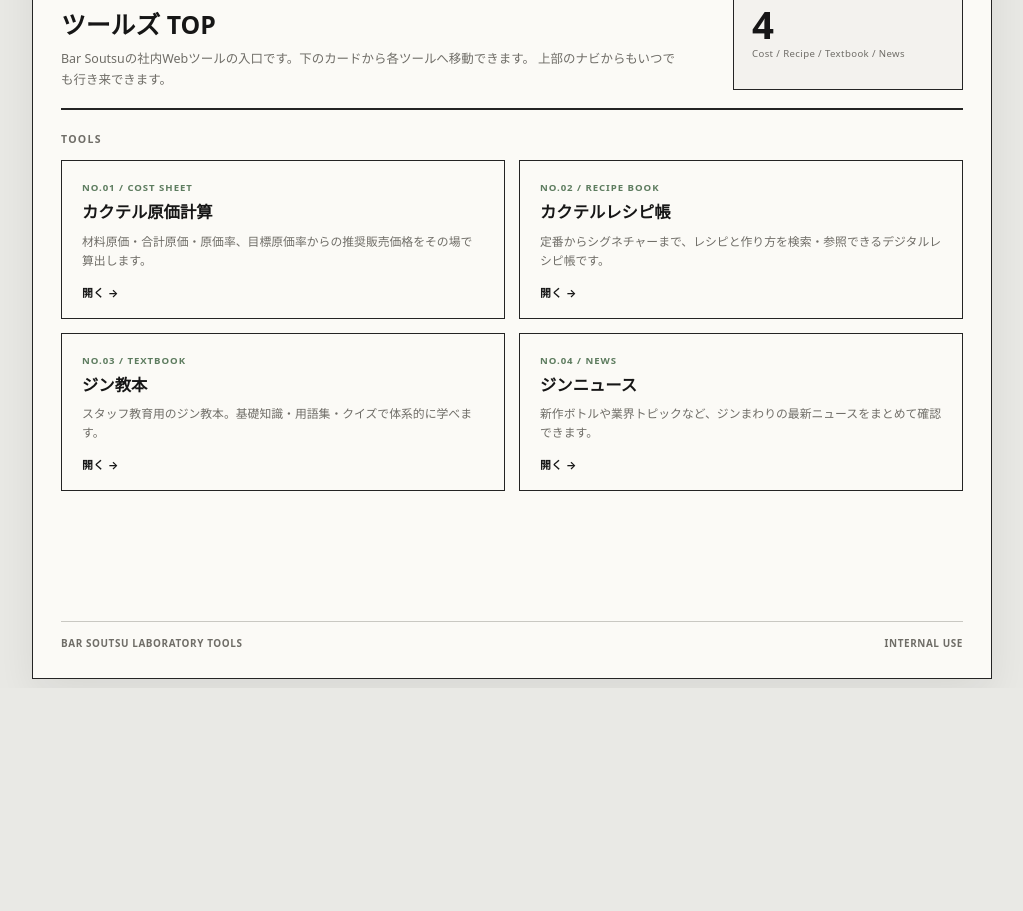
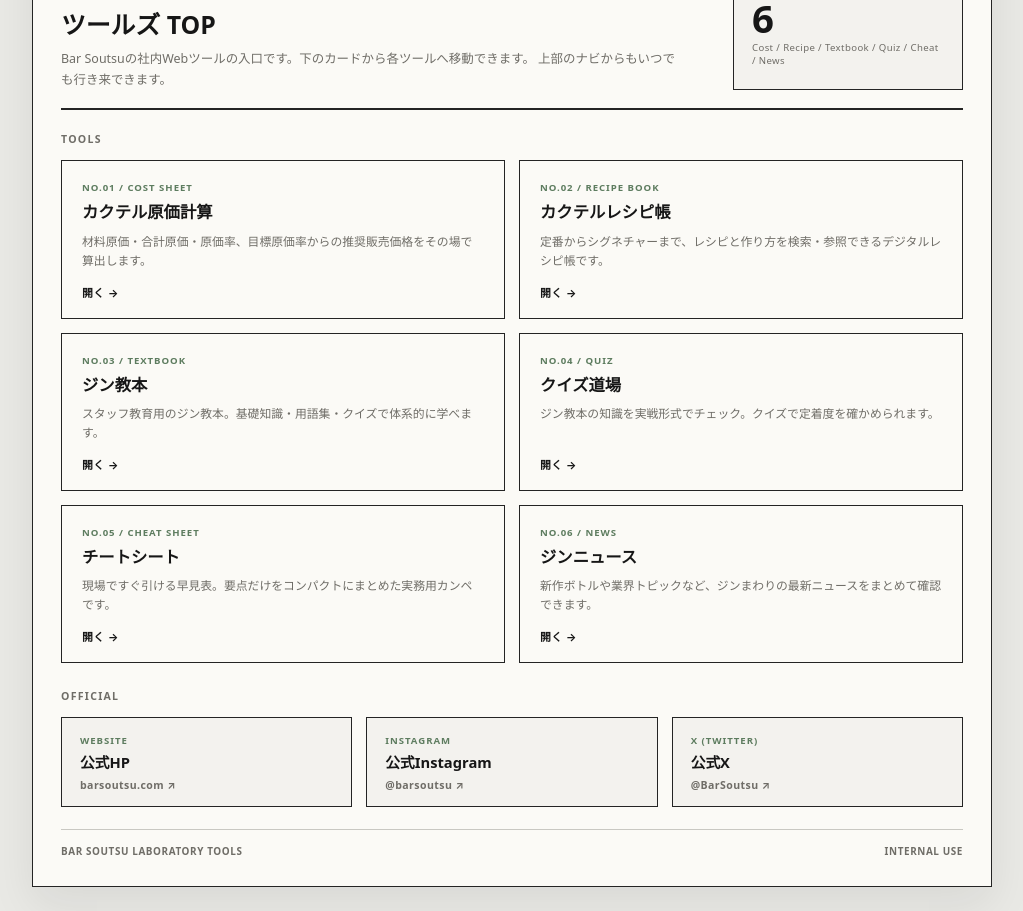
Before and after one commit to Sousuyou/top, a plain HTML site: page index.html in a window 1280 px wide. Shown: the part 136-1047 px from the top of the page, without its empty margins (128-1151 px from the left). Before the commit the page ends 824 px from the top, so only its background shows below. Drawn offline with Linux system fonts and the light colour scheme.

Commit message:
クイズ道場・チートシートのカード追加と公式リンク欄(HP/Instagram/X)を追加
Co-Authored-By: Claude Opus 4.8 <noreply@anthropic.com>

```diff
--- a/index.html
+++ b/index.html
@@ -40,8 +40,8 @@
         </div>
         <aside class="hero-panel" aria-label="収録ツール数">
           <span>収録ツール</span>
-          <strong>4</strong>
-          <small>Cost / Recipe / Textbook / News</small>
+          <strong>6</strong>
+          <small>Cost / Recipe / Textbook / Quiz / Cheat / News</small>
         </aside>
       </section>
 
@@ -76,13 +76,55 @@
             <span class="tool-go">開く →</span>
           </a>
 
+          <a class="tool-card" href="https://sousuyou.github.io/gin-textbook/quiz/">
+            <span class="tool-eyebrow">No.04 / Quiz</span>
+            <span class="tool-name">クイズ道場</span>
+            <span class="tool-desc">
+              ジン教本の知識を実戦形式でチェック。クイズで定着度を確かめられます。
+            </span>
+            <span class="tool-go">開く →</span>
+          </a>
+
+          <a class="tool-card" href="https://sousuyou.github.io/gin-textbook/cheatsheet/">
+            <span class="tool-eyebrow">No.05 / Cheat Sheet</span>
+            <span class="tool-name">チートシート</span>
+            <span class="tool-desc">
+              現場ですぐ引ける早見表。要点だけをコンパクトにまとめた実務用カンペです。
+            </span>
+            <span class="tool-go">開く →</span>
+          </a>
+
           <a class="tool-card" href="https://sousuyou.github.io/gin-news/">
-            <span class="tool-eyebrow">No.04 / News</span>
+            <span class="tool-eyebrow">No.06 / News</span>
             <span class="tool-name">ジンニュース</span>
             <span class="tool-desc">
               新作ボトルや業界トピックなど、ジンまわりの最新ニュースをまとめて確認できます。
             </span>
             <span class="tool-go">開く →</span>
+          </a>
+        </div>
+      </section>
+
+      <!-- 公式リンク -->
+      <section class="official-section" aria-labelledby="official-title">
+        <h2 id="official-title" class="section-label">Official</h2>
+        <div class="official-links">
+          <a class="official-link" href="https://barsoutsu.com/" target="_blank" rel="noopener noreferrer">
+            <span class="official-eyebrow">Website</span>
+            <span class="official-name">公式HP</span>
+            <span class="official-go">barsoutsu.com ↗</span>
+          </a>
+
+          <a class="official-link" href="https://www.instagram.com/barsoutsu/" target="_blank" rel="noopener noreferrer">
+            <span class="official-eyebrow">Instagram</span>
+            <span class="official-name">公式Instagram</span>
+            <span class="official-go">@barsoutsu ↗</span>
+          </a>
+
+          <a class="official-link" href="https://x.com/BarSoutsu" target="_blank" rel="noopener noreferrer">
+            <span class="official-eyebrow">X (Twitter)</span>
+            <span class="official-name">公式X</span>
+            <span class="official-go">@BarSoutsu ↗</span>
           </a>
         </div>
       </section>
--- a/styles.css
+++ b/styles.css
@@ -229,6 +229,59 @@ h1 {
   color: var(--text);
 }
 
+/* ===== 公式リンク ===== */
+.official-section {
+  padding-top: 26px;
+}
+
+.official-links {
+  display: grid;
+  grid-template-columns: repeat(3, minmax(0, 1fr));
+  gap: 14px;
+}
+
+.official-link {
+  display: flex;
+  flex-direction: column;
+  gap: 6px;
+  padding: 16px 18px 14px;
+  border: 1px solid var(--line-strong);
+  background: var(--panel-soft);
+  text-decoration: none;
+  color: var(--text);
+  transition:
+    transform 160ms ease,
+    box-shadow 160ms ease,
+    background 160ms ease;
+}
+
+.official-link:hover {
+  transform: translateY(-2px);
+  box-shadow: var(--shadow);
+  background: var(--field);
+}
+
+.official-eyebrow {
+  font-size: 0.6rem;
+  font-weight: 700;
+  letter-spacing: 0.1em;
+  text-transform: uppercase;
+  color: var(--green);
+}
+
+.official-name {
+  font-size: 0.92rem;
+  font-weight: 700;
+  line-height: 1.3;
+}
+
+.official-go {
+  font-size: 0.66rem;
+  font-weight: 700;
+  letter-spacing: 0.04em;
+  color: var(--muted);
+}
+
 /* ===== フッター ===== */
 .site-footer {
   margin-top: 22px;
@@ -268,4 +321,8 @@ h1 {
   .tool-grid {
     grid-template-columns: 1fr;
   }
+
+  .official-links {
+    grid-template-columns: 1fr;
+  }
 }
```
